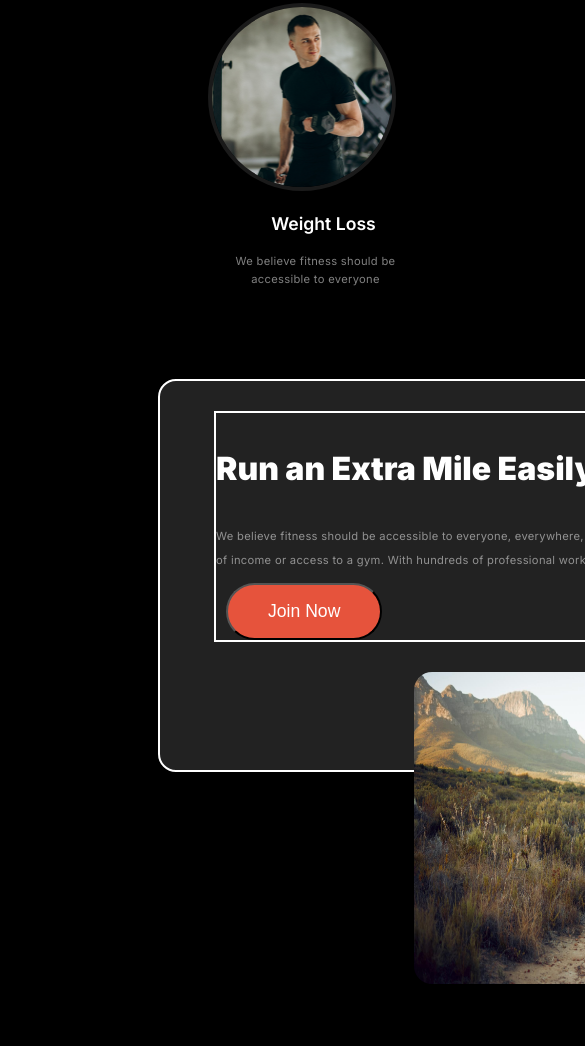
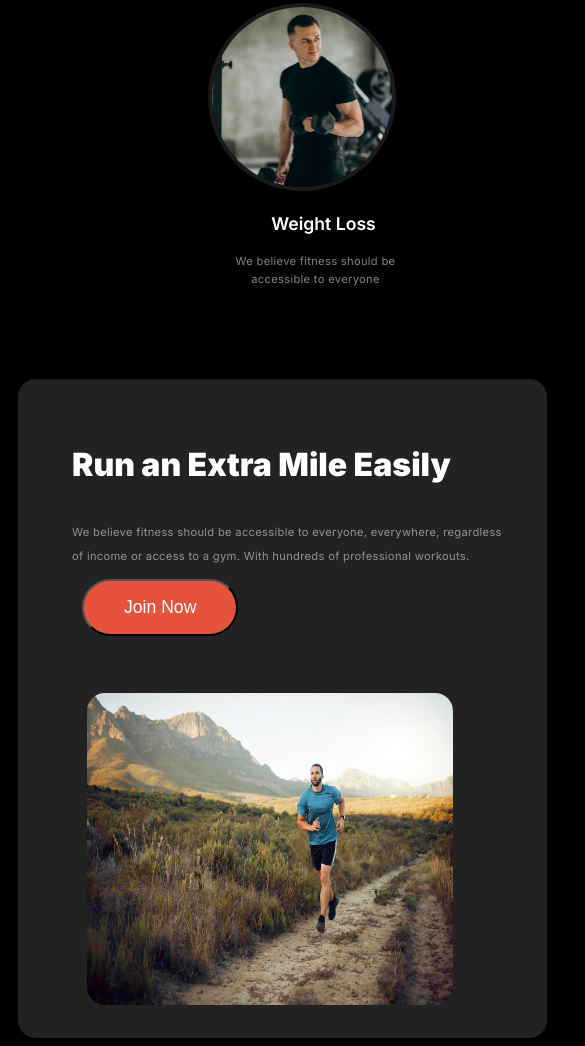
Before and after one commit to jakia075/Assingment-2, a plain HTML site: page index.html in a window 390 px wide. Shown: the part 2840-3886 px from the top of the page, 585 px wide, since content can reach past the window. Before the commit the page ends 3828 px from the top, so only its background shows below. Drawn offline with Linux system fonts and the light colour scheme.

Commit message:
added my middle container file

```diff
--- a/styles/design.css
+++ b/styles/design.css
@@ -267,13 +267,13 @@ opacity: 0px;
 margin-top: 80px;
 margin-left: 150px;
 
-border: 2px solid white;
+/* border: 2px solid white; */
 background-color:rgba(34, 34, 34, 1) ;
 }
 .middle-content{
     width: 443px;
     height: 290px;
-    border: 2px solid white;
+    /* border: 2px solid white; */
 }
 .image-7{
     width: 366px;
@@ -349,6 +349,13 @@ opacity: 0px;
     }
     .middle{
         flex-direction: column;
+        width: 443px;
+        height: 600px;
+        margin-left: 10px;
+
+    }
+    .image-7{
+        margin-left: 15px;
     }
   }
   @media screen and (min-width: 576px) and (max-width: 992px){
```
